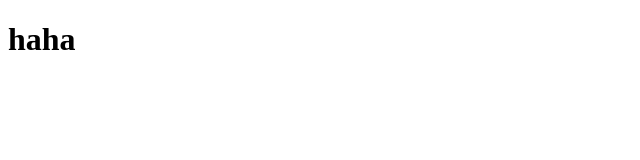
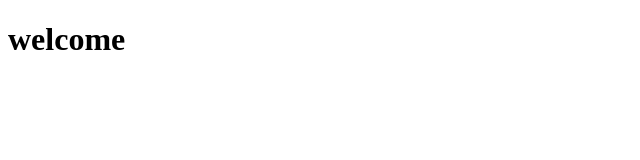
Before and after one commit to ChristopherL-creator/provaGit_ChristopherL, a plain HTML site: page index.html in a window 1280 px wide. Shown: the whole page, without its empty margins (0-640 px from the left). Drawn offline with Linux system fonts and the light colour scheme.

Commit message:
cmabiato titolo

```diff
--- a/index.html
+++ b/index.html
@@ -7,6 +7,6 @@
     <title>Prova GitChristopherL</title>
 </head>
 <body>
-   <h1>haha</h1>
+   <h1>welcome</h1>
 </body>
 </html>
```
